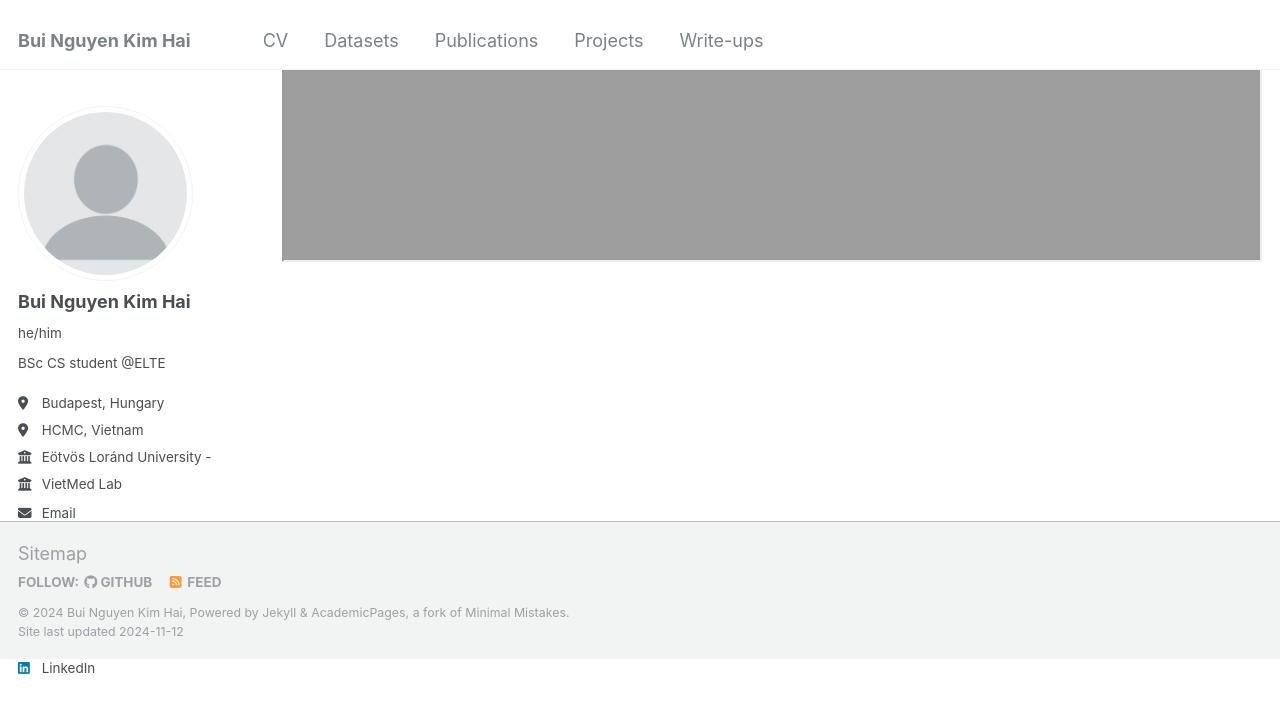
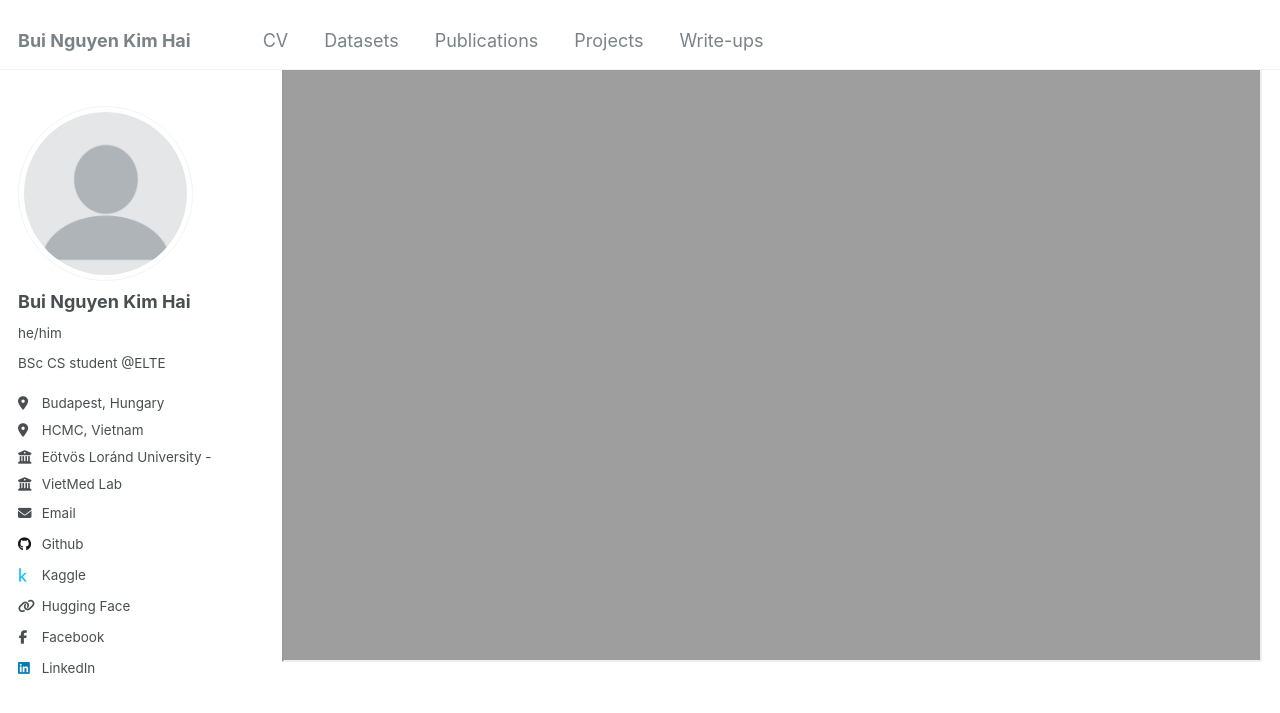
Before and after one commit to whynotkimhari/whynotkimhari.github.io, a Jekyll site: the page built from _pages/cv.md, in a window 1280 px wide and 900 px high, scrolled down 486 px. Shown: the top 713 px of the window. Built offline with Jekyll 4.4.1, drawn with Linux system fonts in a browser that asks for light colours.

Commit message:
Update cv.md

```diff
--- a/_pages/cv.md
+++ b/_pages/cv.md
@@ -7,13 +7,7 @@
   - /resume
 ---
 
-<iframe src="https://whynotkimhari.github.io/files/Full_CV.pdf" width="100%" height="600px">
+<iframe src="https://whynotkimhari.github.io/files/Full_CV.pdf" width="100%" height="1000px">
     This browser does not support PDFs. Please download the PDF to view it:
     <a href="https://whynotkimhari.github.io/files/Full_CV.pdf">Download PDF</a>
 </iframe>
-
-<!-- Publications
-======
-  <ul>{% for post in site.publications reversed %}
-    {% include archive-single-cv.html %}
-  {% endfor %}</ul> -->
```
